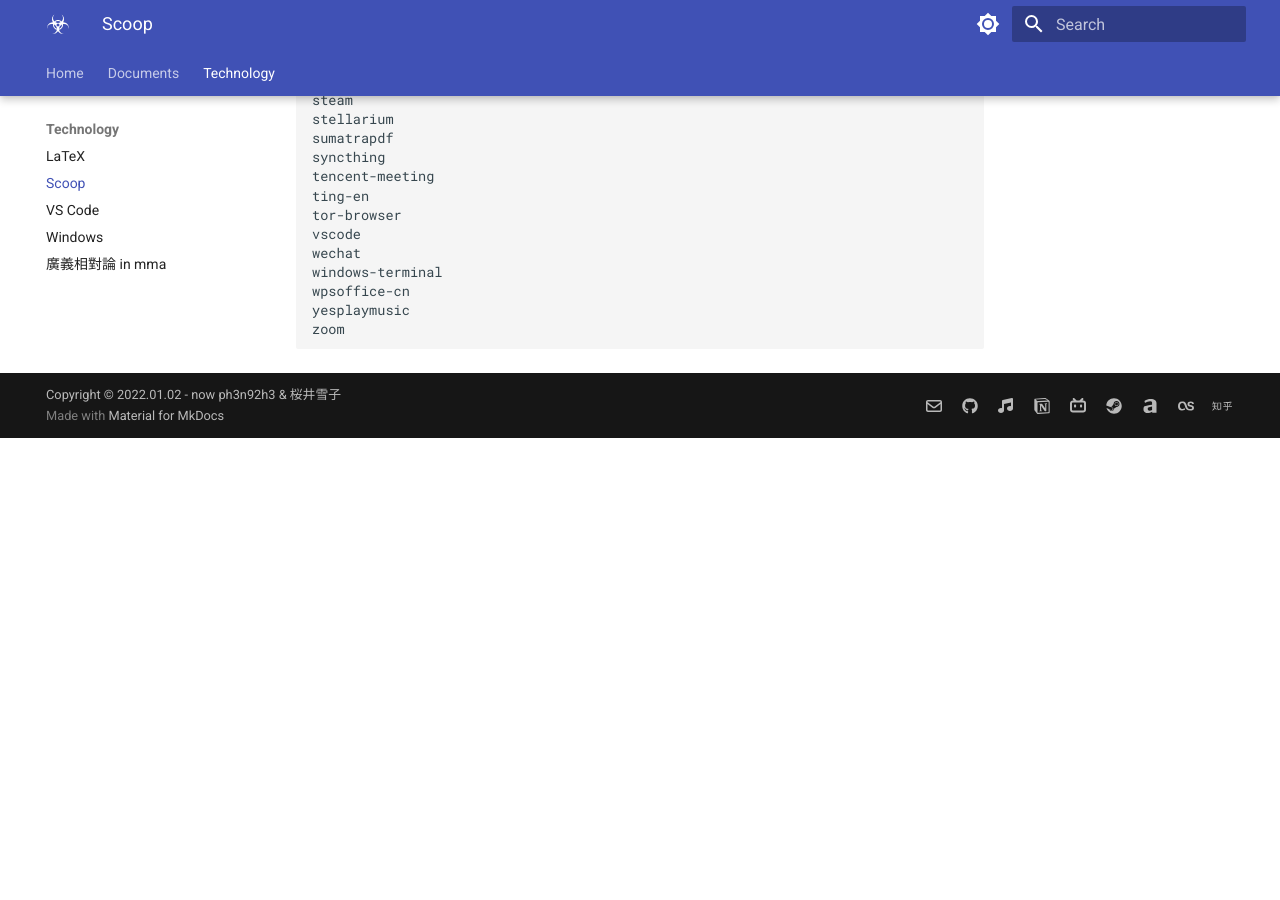
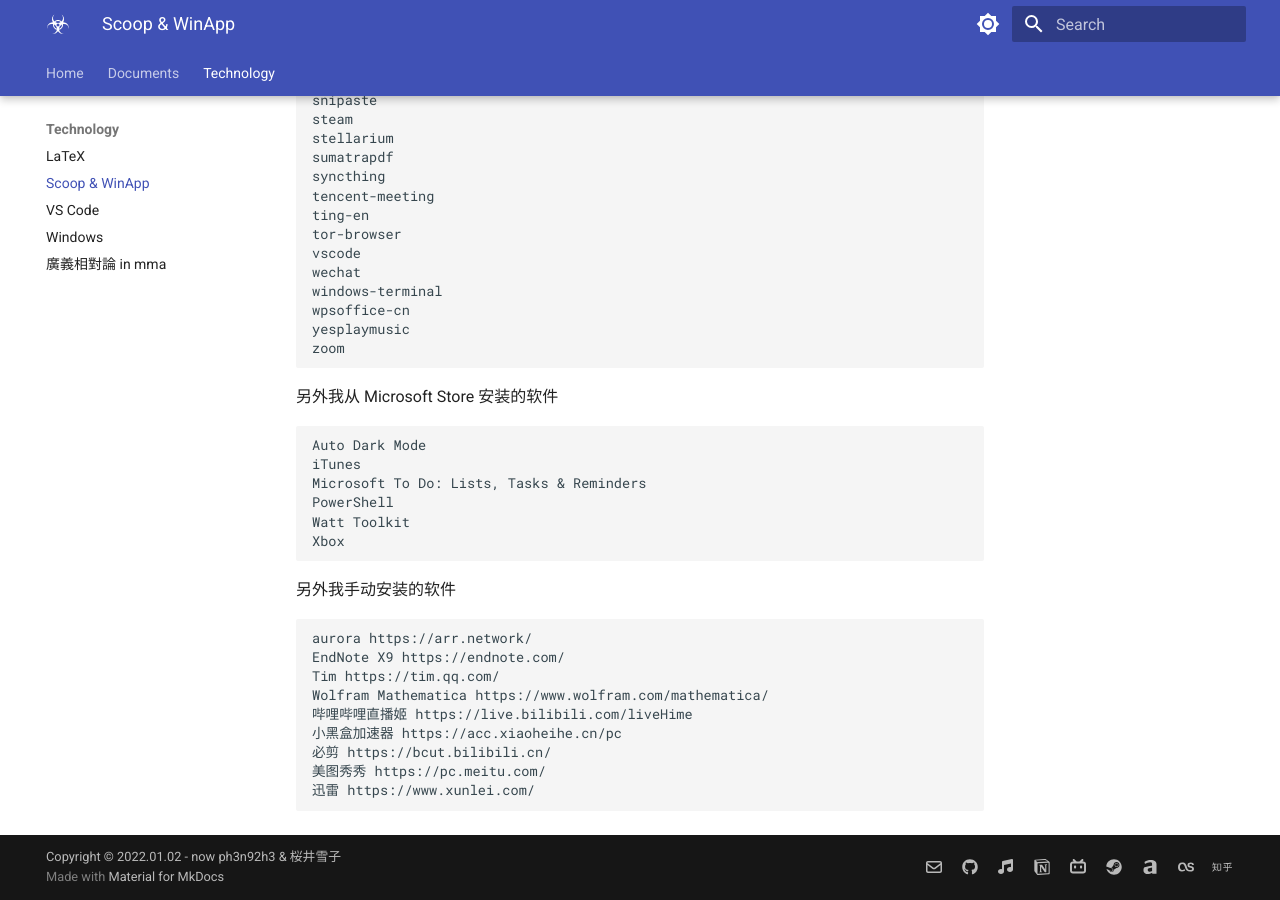
Before and after one commit to ph3n92h3/ph3n92h3.github.io, an MkDocs documentation site: the page built from docs/Technology/Scoop & WinApp.md, in a window 1280 px wide and 900 px high, scrolled down 1203 px. Built offline with MkDocs 1.6.1 and Material for MkDocs 9.7.7, drawn with Linux system fonts in a browser that asks for light colours; before the commit the page ends 1641 px from its top, so only the background shows below that; some of the changed text lies outside the part shown.

Commit message:
2023.01.02 20:41

````diff
--- a/docs/Technology/Scoop.md
+++ b/docs/Technology/Scoop & WinApp.md
@@ -69,3 +70,28 @@
 yesplaymusic
 zoom
 ```
+
+另外我从 Microsoft Store 安装的软件
+
+```
+Auto Dark Mode
+iTunes
+Microsoft To Do: Lists, Tasks & Reminders
+PowerShell
+Watt Toolkit
+Xbox
+```
+
+另外我手动安装的软件
+
+```
+aurora https://arr.network/
+EndNote X9 https://endnote.com/
+Tim https://tim.qq.com/
+Wolfram Mathematica https://www.wolfram.com/mathematica/
+哔哩哔哩直播姬 https://live.bilibili.com/liveHime
+小黑盒加速器 https://acc.xiaoheihe.cn/pc
+必剪 https://bcut.bilibili.cn/
+美图秀秀 https://pc.meitu.com/
+迅雷 https://www.xunlei.com/
+```
````
Also changed, not shown: other parts of docs/Technology/Scoop & WinApp.md (+1 -0 lines), docs/Technology/Windows.md (+1 -1 lines), docs/index.md (+2 -1 lines).
